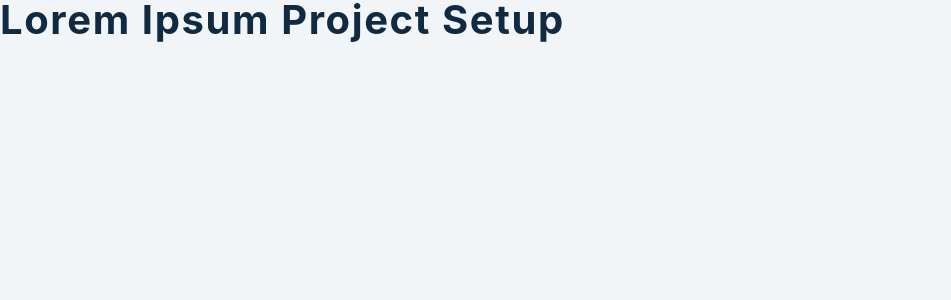
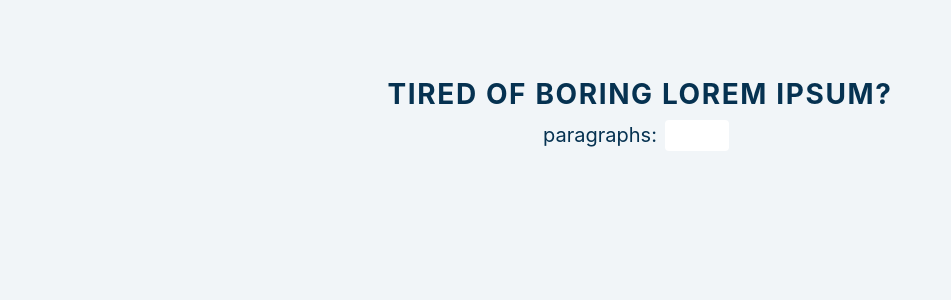
Before and after one commit to ahoymarcus/reactjs-lorem-ipsum-app, a React (Create React App) app: page / in a window 1280 px wide. Shown: the top 300 px of the page, without its empty margins (0-951 px from the left). Built offline with nearby package versions, Linux system fonts and the light colour scheme.

Commit message:
Criar a estrutura basica do componente App.js e criar um mock handlerSubmit para o elemento formulario.

```diff
--- a/src/App.js
+++ b/src/App.js
@@ -1,13 +1,36 @@
 // https://www.youtube.com/watch?v=ly3m6mv5qvg
 // 2 hr 54' 00 ''
 import React, { useState } from 'react';
+
 import data from './data';
+
+
+
 function App() {
+  const [ count, setCount ] = useState(0);
+  const [ text, setText ] = useState([]);
+
+
+  const handleSubmit = (e) => {
+    e.preventDefault();
+
+    console.log('Submiting form...');
+  };
 
 
   return (
-  <h2>lorem ipsum project setup</h2>
-    )
+    <section className="section-center">
+      <h3>tired of boring lorem ipsum?</h3>
+      <form className="lorem-ipsum" onSubmit={handleSubmit} >
+        <label htmlFor="amout">
+          paragraphs:
+        </label>
+        <input type="number" name="amout" id="amount" />
+      </form>
+    </section>
+    );
 }
 
+
+
 export default App;
```
